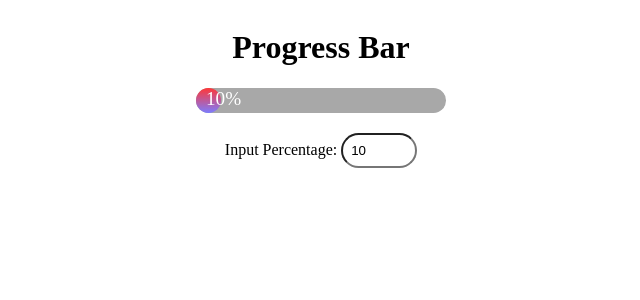
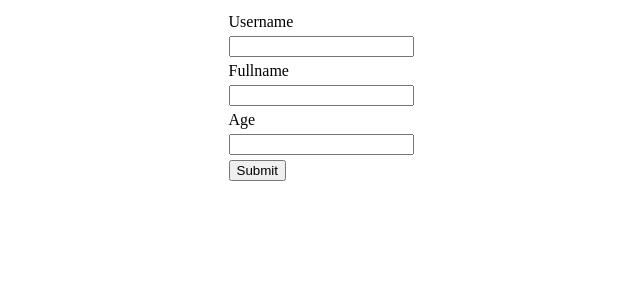
Before and after one commit to Mustafaa4A/react-challanges, a React (Create React App) app: page / in a window 1280 px wide. Shown: the top 300 px of the page, without its empty margins (319-959 px from the left). Built offline with nearby package versions, Linux system fonts and the light colour scheme.

Commit message:
5. Submit form data

```diff
--- a/src/App.js
+++ b/src/App.js
@@ -2,9 +2,10 @@ import ShowHide from "./challanges/1.show-hide-title";
 import StopWatch from "./challanges/2.stopwatch";
 import Todo from "./challanges/3.todolist";
 import ProgressBar from "./challanges/4.progress_bar";
+import SubmitFormData from "./challanges/5.submit-form-data";
 
 const App = () => {
-  return <ProgressBar />
+  return <SubmitFormData />
 }
 
 
--- /dev/null
+++ b/src/challanges/5.submit-form-data.jsx
@@ -0,0 +1,55 @@
+import { useState } from "react";
+import "../styles/5.css";
+
+const SubmitFormData = () => {
+  const [formData, setFormData] = useState({
+    username: "",
+    fullname: "",
+    age:""
+  })
+
+  const [display, setDisplay] = useState(false);
+
+  const { username, fullname, age } = formData;
+
+  const changeHandler = (event) => {
+    const {name, value} = event.target;
+    setFormData(form => {
+      return {...form, [name]:value}
+    })
+  }
+
+  const submitHandler = (event) => {
+    event.preventDefault();
+    setDisplay(true);
+  }
+
+  return (
+    <div className="form-container">
+      <form action="" onSubmit={submitHandler}>
+        <label htmlFor="username">Username</label>
+        <input type="text" id="username" name="username" value={username} onChange={changeHandler} />
+
+        <label htmlFor="fullname">Fullname</label>
+        <input type="text" id="fullname" name="fullname" value={fullname} onChange={changeHandler} />
+
+        <label htmlFor="age">Age</label>
+        <input type="text" id="age" name="age" value={age} onChange={changeHandler} />
+        <button type="submit">Submit</button>
+      </form>
+      {
+        display &&
+        <div>
+          <h2>The Reequested Data</h2>
+          <ul>
+            <li>Username: { username.toUpperCase()}</li>
+            <li>Fullname: { fullname.toUpperCase()}</li>
+            <li>Age: { age }</li>
+          </ul>
+      </div>
+      }
+    </div>
+  )
+}
+
+export default SubmitFormData;
--- /dev/null
+++ b/src/styles/5.css
@@ -0,0 +1,14 @@
+.form-container{
+  display: flex;
+  flex-direction: column;
+  justify-content: center;
+  align-items: center;
+}
+
+.form-container input, .form-container label, .form-container button{
+  display: block;
+  margin: 5px 0;
+}
+.form-container ul{
+  font-weight: bold;
+}
```
